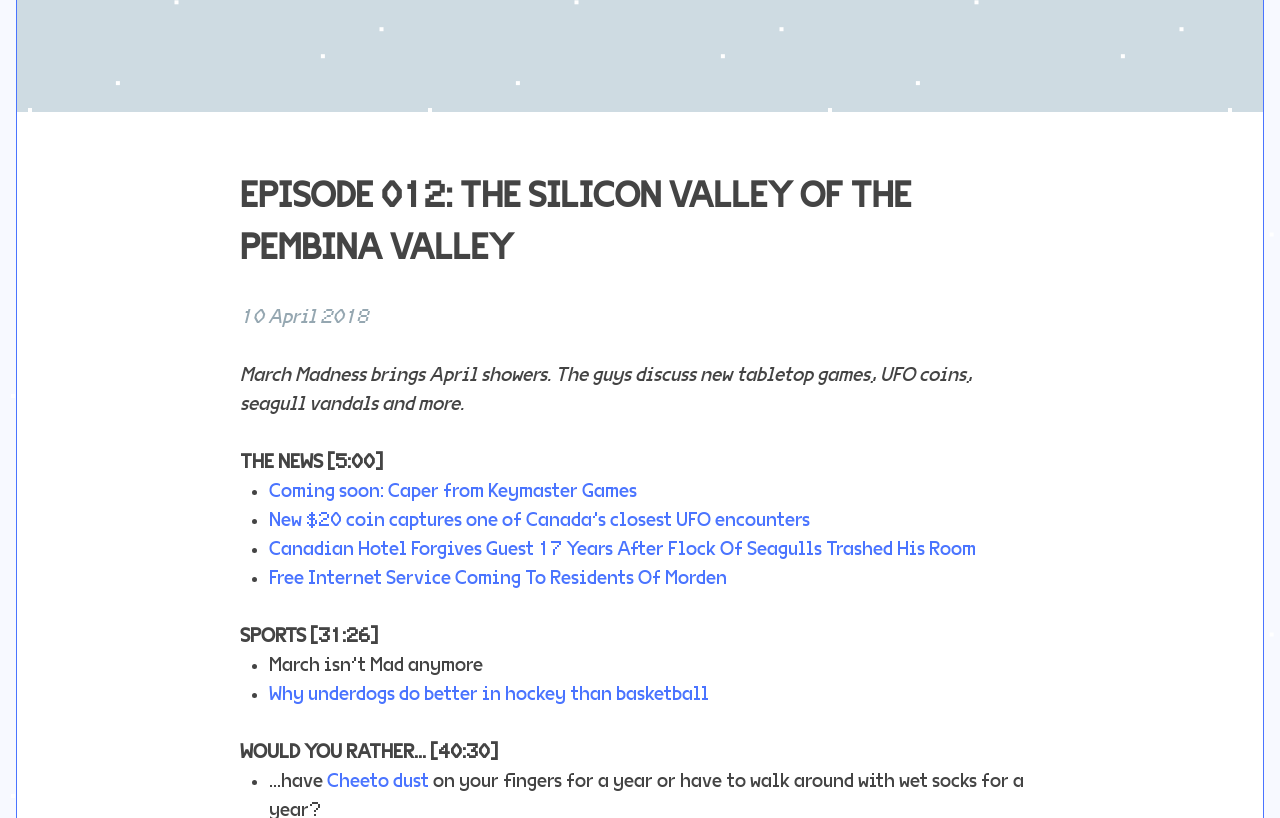
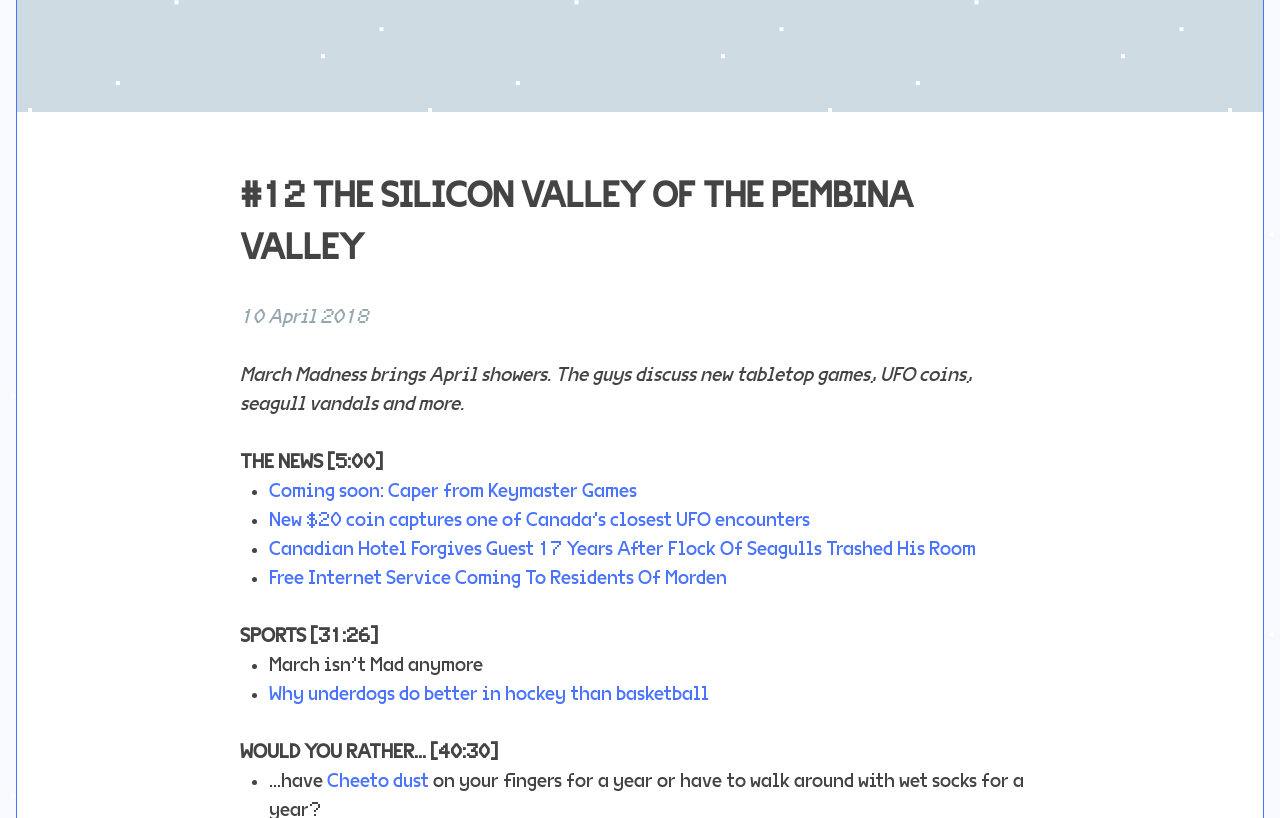
Before and after one commit to jondueck/whatevertown, a Jekyll site: the page built from _posts/2018-04-10-12.md, in a window 1280 px wide and 900 px high, scrolled down 307 px, cut to the strip 82-900 px from the top of the window. Built offline with Jekyll 4.4.1, drawn with Linux system fonts in a browser that asks for light colours; some web fonts are replaced; comment, search, counter and statistics services are not loaded.

Commit message:
Updated 12

```diff
--- a/_posts/2018-04-10-12.md
+++ b/_posts/2018-04-10-12.md
@@ -1,5 +1,5 @@
 ---
-title: 'Episode 012: The Silicon Valley of the Pembina Valley'
+title: "#12 The Silicon Valley of the Pembina Valley"
 date: 2018-04-10 10:00:00 -05:00
 permalink: "/episode/12/"
 author: Whatevertown
```
